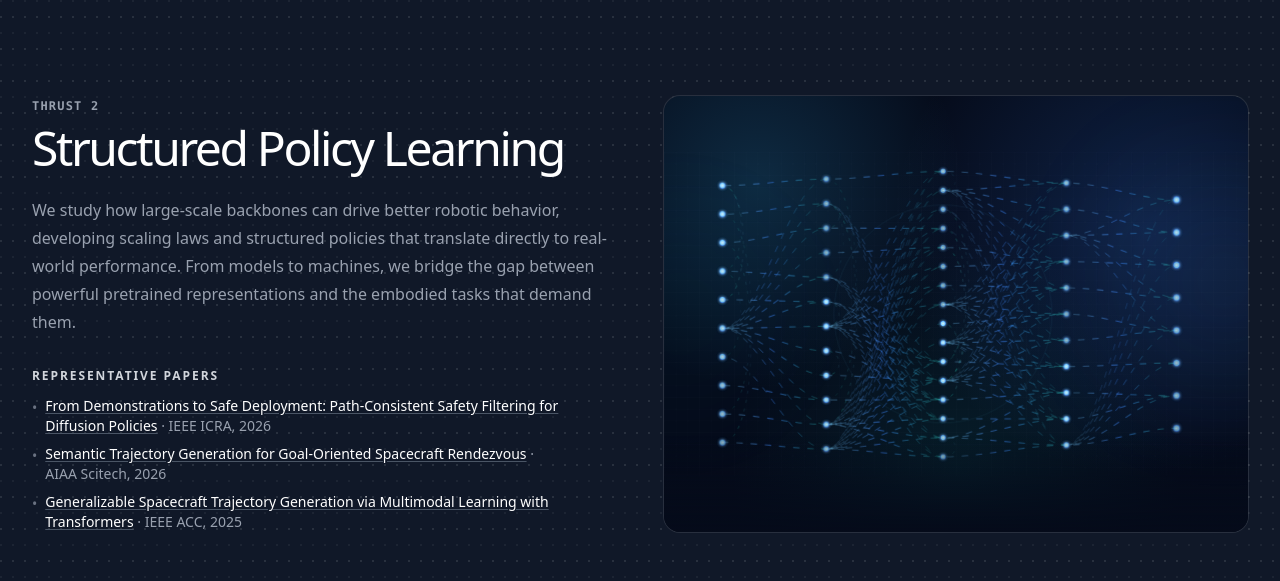
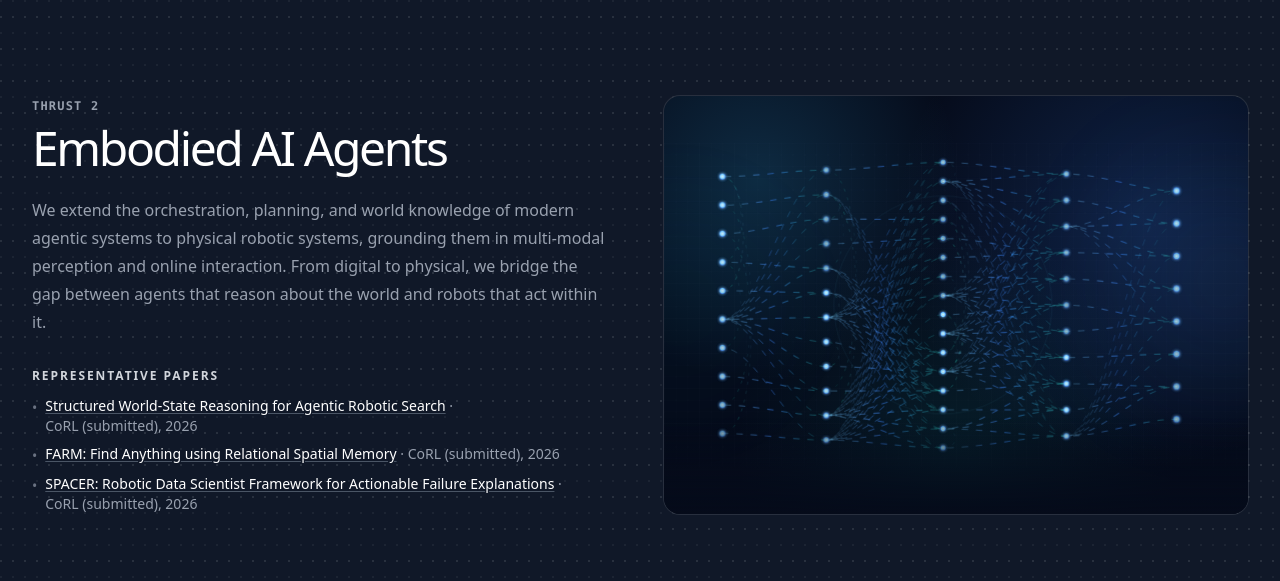
Before and after one commit to StanfordASL/stanfordasl.github.io, a Next.js app: page /research in a window 1280 px wide. Shown: the part 1320-1901 px from the top of the page. Built offline with nearby package versions, Linux system fonts and the light colour scheme; a web font is replaced by a local one.

Commit message:
added works on agentic systems

```diff
--- a/src/app/page.tsx
+++ b/src/app/page.tsx
@@ -150,9 +150,9 @@ function BentoSection() {
         </Link>
         <Link href="/research#backbone">
           <BentoCard
-            eyebrow="Structured Policy Learning"
-            title="From models to machines"
-            description="We study how large-scale backbones can drive better robotic behavior, developing scaling laws and structured policies that translate directly to real-world performance."
+            eyebrow="Embodied AI Agents"
+            title="From digital to physical"
+            description="We extend the orchestration, planning, and world knowledge of modern agentic systems to physical robots, grounding them in multi-modal perception and online interaction."
             graphic={
               <AutonomyStackDiagram className="h-full" />
             }
--- a/src/app/research/page.tsx
+++ b/src/app/research/page.tsx
@@ -155,29 +155,28 @@ export default function Research() {
         <ThrustSection
           id="backbone"
           eyebrow="Thrust 2"
-          title="Structured Policy Learning"
-          description="We study how large-scale backbones can drive better robotic behavior, developing scaling laws and structured policies that translate directly to real-world performance. From models to machines, we bridge the gap between powerful pretrained representations and the embodied tasks that demand them."
+          title="Embodied AI Agents"
+          description="We extend the orchestration, planning, and world knowledge of modern agentic systems to physical robotic systems, grounding them in multi-modal perception and online interaction. From digital to physical, we bridge the gap between agents that reason about the world and robots that act within it."
           papers={[
             {
               title:
-                'From Demonstrations to Safe Deployment: Path-Consistent Safety Filtering for Diffusion Policies',
-              venue: 'IEEE ICRA',
+                'Structured World-State Reasoning for Agentic Robotic Search',
+              venue: 'CoRL (submitted)',
               year: '2026',
-              url: 'https://arxiv.org/abs/2511.06385',
+              url: '',
+            },
+            {
+              title: 'FARM: Find Anything using Relational Spatial Memory',
+              venue: 'CoRL (submitted)',
+              year: '2026',
+              url: 'https://openreview.net/forum?id=zCXivnAbeu',
             },
             {
               title:
-                'Semantic Trajectory Generation for Goal-Oriented Spacecraft Rendezvous',
-              venue: 'AIAA Scitech',
+                'SPACER: Robotic Data Scientist Framework for Actionable Failure Explanations',
+              venue: 'CoRL (submitted)',
               year: '2026',
-              url: 'https://arxiv.org/abs/2512.09111',
-            },
-            {
-              title:
-                'Generalizable Spacecraft Trajectory Generation via Multimodal Learning with Transformers',
-              venue: 'IEEE ACC',
-              year: '2025',
-              url: 'https://arxiv.org/abs/2410.11723',
+              url: '',
             },
           ]}
           dark
```
